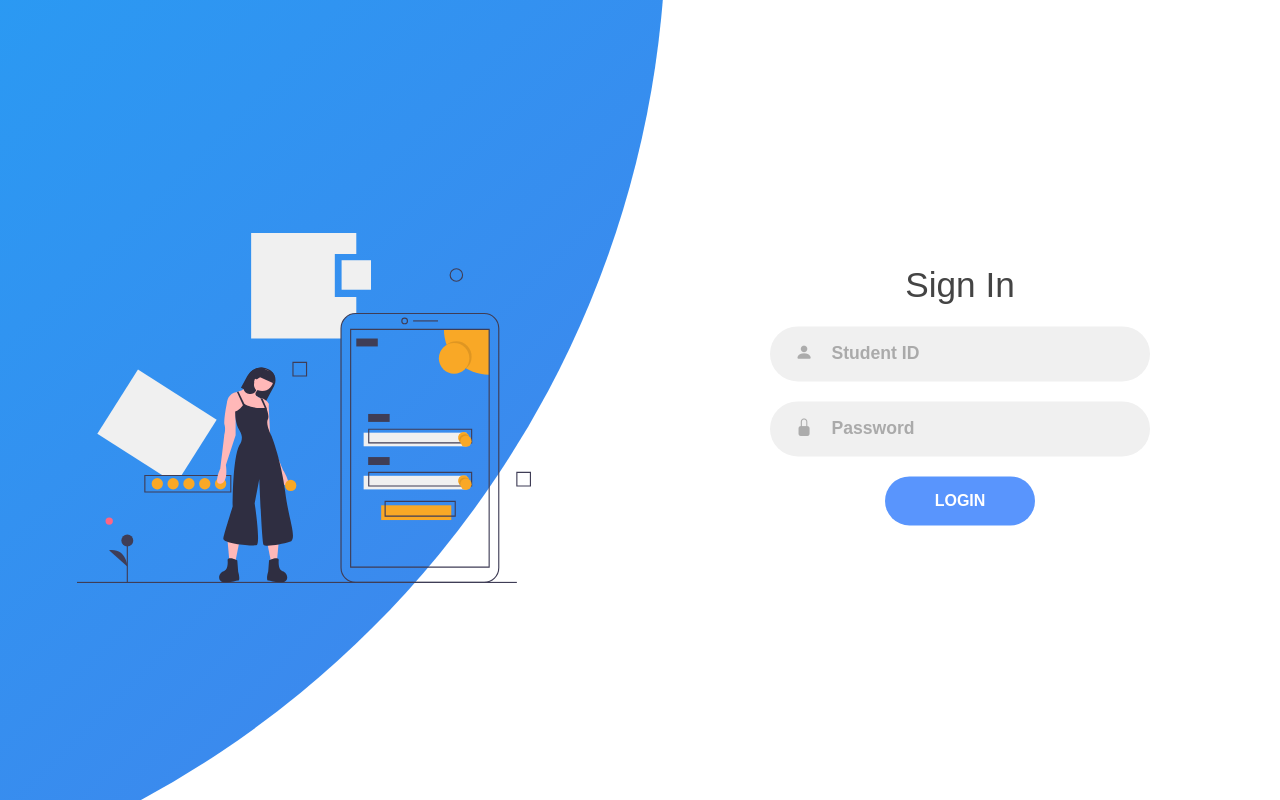
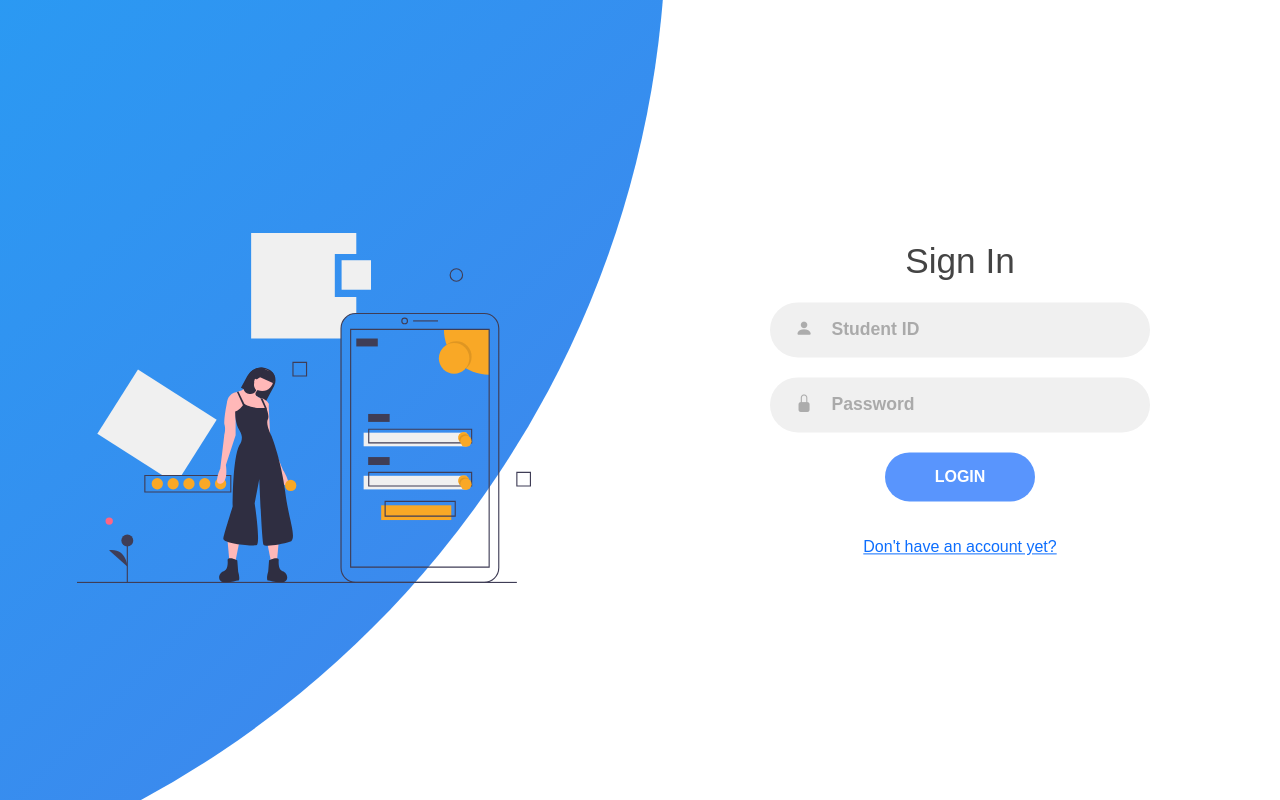
Before and after one commit to geelato-b/Capstone, a PHP site: page / in a window 1280 px wide. Run offline with PHP 8.4, Linux system fonts and the light colour scheme.

Commit message:
Update index.php

```diff
--- a/index.php
+++ b/index.php
@@ -39,6 +39,10 @@ include_once ('includes/func.inc.php');
                     </div>
 
                     <input type="submit" value="Login" class="signin-btn">
+                    <div>
+                        <br>
+                        <a  href="./admin/form.php">Don't have an account yet?</a>
+                    </div>
                 </form>
             </div>
         </div>
```
